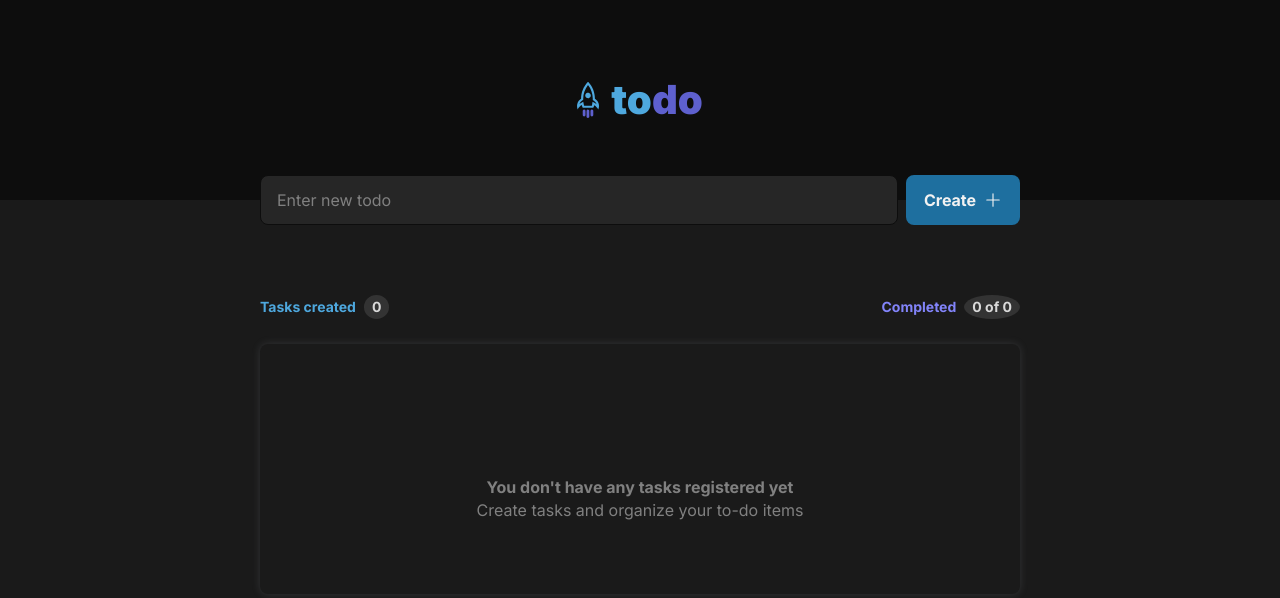
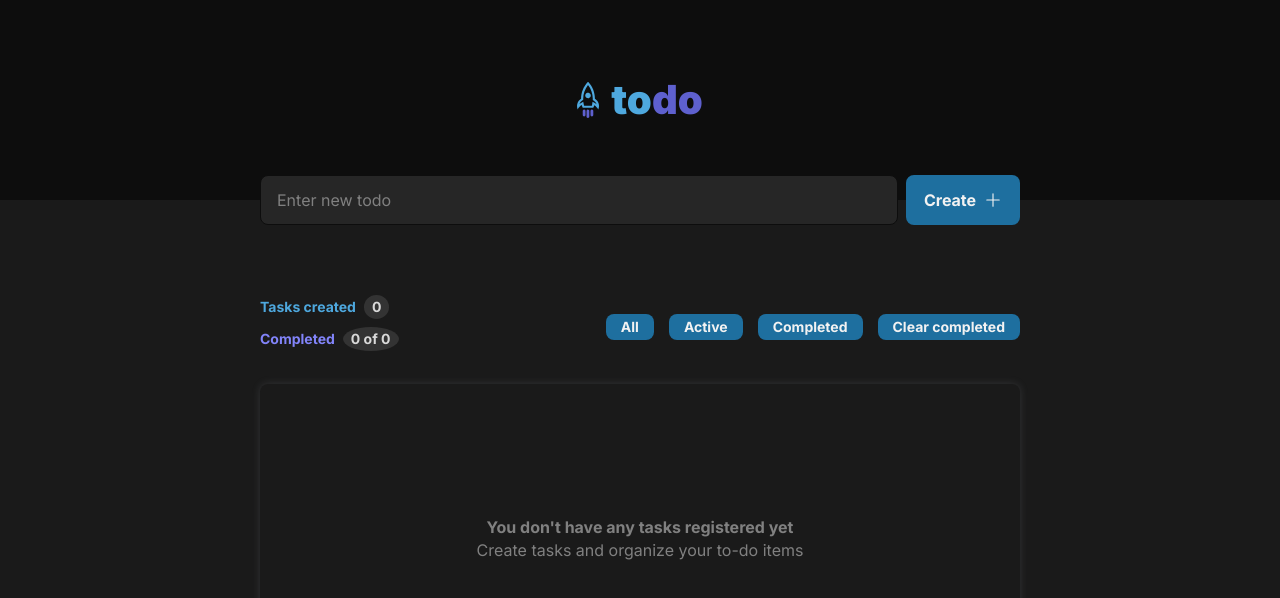
Before and after one commit to vynnykpff/reenbit-todo-app, a React (Vite) app: page / in a window 1280 px wide. Shown: the top 598 px of the page. Built offline with nearby package versions, Linux system fonts and the light colour scheme; some icons are missing.

Commit message:
fix(T06): create layout for filtration / update mobile layout

```diff
--- a/src/components/TodoLayout/CreateTodo/CreateTodo.module.scss
+++ b/src/components/TodoLayout/CreateTodo/CreateTodo.module.scss
@@ -7,7 +7,7 @@
   align-items: center;
   gap: 8px;
 
-  @media (max-width: $MOBILE) {
+  @media (max-width: $MAX_MOBILE) {
     flex-direction: column;
     align-items: flex-start;
     margin-bottom: 25px;
@@ -26,7 +26,7 @@
       background-color: var(--background-primary-400);
     }
 
-    @media (max-width: $MOBILE) {
+    @media (max-width: $MAX_MOBILE) {
       width: 100%;
     }
   }
@@ -45,7 +45,7 @@
       background-color: var(--text-primary-500);
     }
 
-    @media (max-width: $MOBILE) {
+    @media (max-width: $MAX_MOBILE) {
       width: 100%;
     }
 
--- a/src/components/TodoLayout/TodoList/TodoList.module.scss
+++ b/src/components/TodoLayout/TodoList/TodoList.module.scss
@@ -1,17 +1,43 @@
+@import "@/styles/MediaQueries";
+
 .todoListSection {
   padding-bottom: 30px;
+
   .todoListHeader {
     display: flex;
     justify-content: space-between;
-    gap: 25px;
     margin-bottom: 25px;
+
+    @media (max-width: $TABLET) {
+      flex-direction: column;
+    }
+
+    .todoListHeaderWrapper {
+      @media (max-width: $TABLET) {
+        display: flex;
+        justify-content: space-between;
+      }
+
+      @media (max-width: $MOBILE) {
+        flex-direction: column;
+        align-items: center;
+      }
 
       .todoListTitle {
         font-size: 14px;
         font-weight: 700;
         display: flex;
+        column-gap: 8px;
         align-items: center;
-      column-gap: 8px;
+        margin-bottom: 8px;
+
+        @media (max-width: $TABLET) {
+          margin-bottom: 20px;
+        }
+
+        @media (max-width: $MOBILE) {
+          margin-bottom: 12px;
+        }
 
         &:first-child {
           color: var(--text-primary-500);
@@ -26,6 +52,37 @@
           background-color: var(--background-primary-400);
           padding: 4px 8px;
           border-radius: 50%;
+        }
+      }
+    }
+
+    .todoFiltrationContainer {
+      display: flex;
+      flex-wrap: wrap;
+      align-items: center;
+      gap: 15px;
+
+      @media (max-width: $TABLET) {
+        justify-content: center;
+        gap: 20px;
+      }
+
+      .todoFiltrationButton {
+        background-color: var(--text-primary-600);
+        color: var(--text-secondary-100);
+        font-weight: 600;
+        font-size: 14px;
+        padding: 5px 15px;
+        transition: .2s all;
+
+        @media (max-width: $MAX_MOBILE) {
+          width: 100%;
+        }
+
+        &:hover {
+          transition: .2s all;
+          background-color: var(--text-primary-500);
+        }
       }
     }
   }
--- a/src/components/TodoLayout/TodoList/TodoList.tsx
+++ b/src/components/TodoLayout/TodoList/TodoList.tsx
@@ -1,4 +1,5 @@
 import { Todo } from "@/components/TodoLayout/TodoList/components/Todo/Todo.tsx";
+import { Button } from "@/components/ui/Button/Button.tsx";
 import { useAppSelector } from "@/hooks/useAppSelector.ts";
 import { useEffect, useState } from "react";
 import { PiClipboardText } from "react-icons/pi";
@@ -16,6 +17,7 @@ export const TodoList = () => {
   return (
     <section className={styles.todoListSection}>
       <div className={styles.todoListHeader}>
+        <div className={styles.todoListHeaderWrapper}>
           <p className={styles.todoListTitle}>
             Tasks created
             <span className={styles.todoListCounter}>{todos.length}</span>
@@ -26,6 +28,13 @@ export const TodoList = () => {
               {completedTodo} of {todos.length}
             </span>
           </p>
+        </div>
+        <div className={styles.todoFiltrationContainer}>
+          <Button className={styles.todoFiltrationButton}>All</Button>
+          <Button className={styles.todoFiltrationButton}>Active</Button>
+          <Button className={styles.todoFiltrationButton}>Completed</Button>
+          <Button className={styles.todoFiltrationButton}>Clear completed</Button>
+        </div>
       </div>
 
       <ul className={styles.todoListContainer}>
--- a/src/styles/MediaQueries.scss
+++ b/src/styles/MediaQueries.scss
@@ -1,4 +1,5 @@
-$MOBILE: 480px;
+$MOBILE: 320px;
+$MAX_MOBILE: 480px;
 $TABLET: 768px;
 $NETBOOKS: 1024px;
 $DESKTOP: 1280px;
```
Lines whose indentation alone changed are shown as unchanged.
